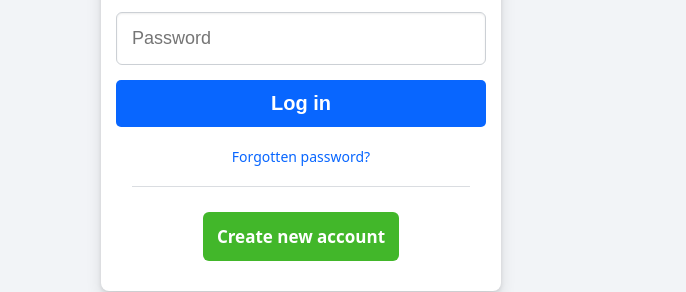
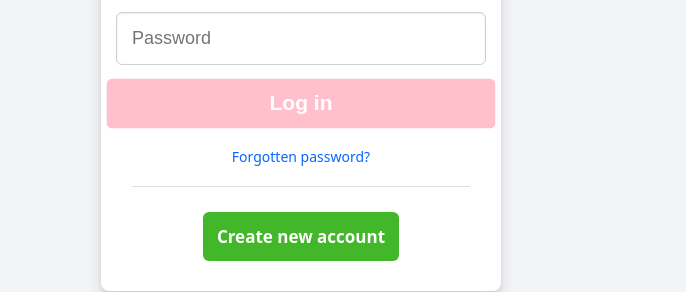
Before and after one commit to Adelllya/WebDev, a plain HTML site: page Lab2/facebook/index.html in a window 1280 px wide. In both pictures the pointer is over the button "Log in". Shown: the part 142-434 px from the top of the page, 594-1280 px from the left. Drawn offline with Linux system fonts and the light colour scheme.

Commit message:
Добавила новый файл

```diff
--- a/Lab2/facebook/style.css
+++ b/Lab2/facebook/style.css
@@ -64,7 +64,7 @@ input {
 }
 
 
-/* текст под логотипом */
+/*текст под логотипом */
 .orihime-text {
     color: #373737;
     font-family: Helvetica, Arial, sans-serif;
@@ -75,7 +75,7 @@ input {
     margin-left: 30px;
 }
 
-/* фон страницы */
+/*фон страницы */
 .soul-society-bg {
     background-color: rgb(242, 244, 247);
 }
@@ -115,6 +115,10 @@ button {
     font-weight: bold;
     font-size: 20px;
     border-radius:5px;
+}
+.ichigo-login:hover {
+    background-color: pink;
+    transform: scale(1.05);
 }
 
 .rendzi-text-link {
```
Also changed, not shown: Lab1/khanacademy/Lesson 2: Intro to CSS/1.html (+5 -0 lines), Adeliya/Screenshot 2026-02-15 at 16.29.28.png (added), dsgr.html (added), 4 other files.
